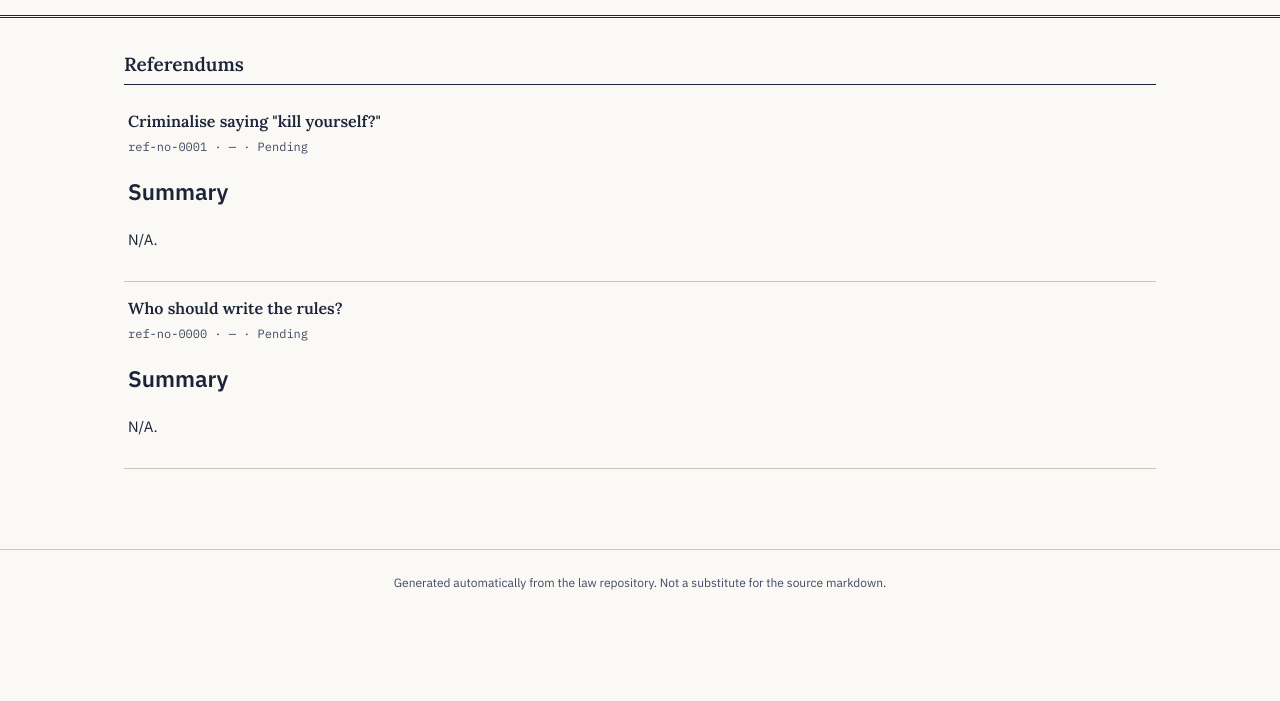
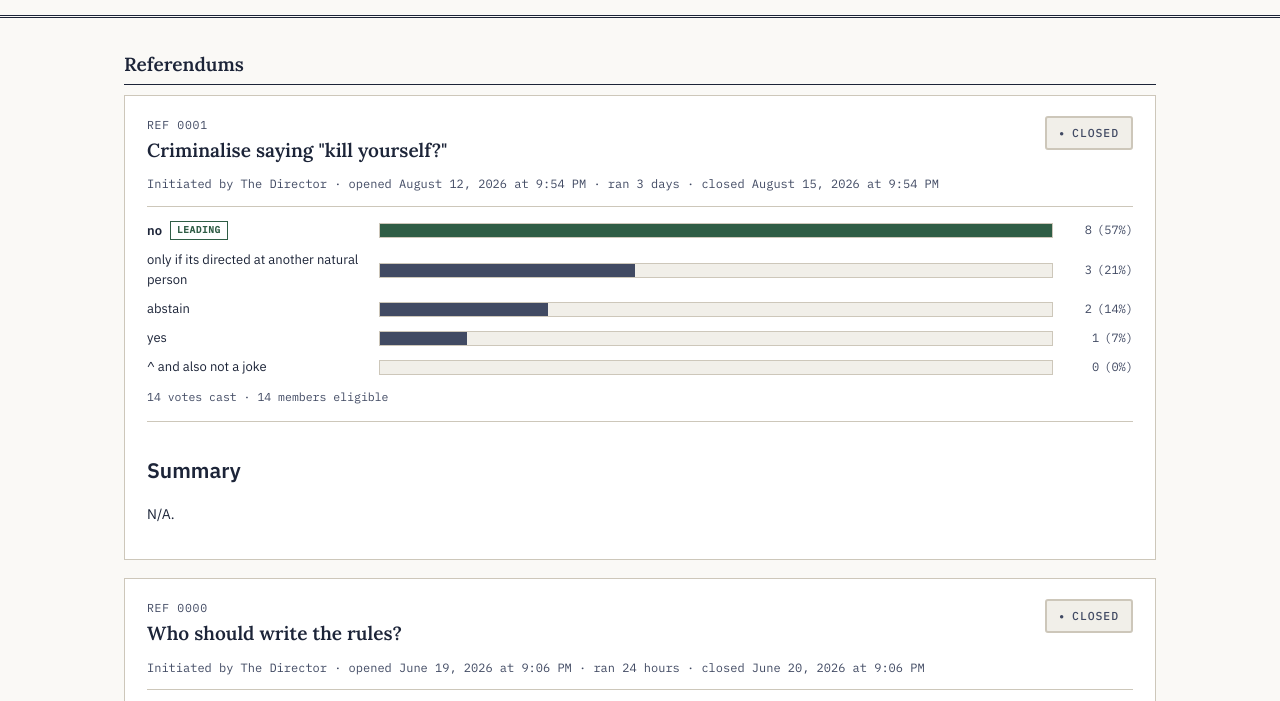
Before and after one commit to Nirleka-Studio/discord-lex, a website: page site/index.html in a window 1280 px wide. Both pictures are taken after a click on the link "REFERENDUMS". Shown: the part 85-786 px from the top of the page. Drawn offline with nearby package versions, Linux system fonts and the light colour scheme.

Commit message:
feat(site): add referendums

```diff
--- a/site/app.js
+++ b/site/app.js
@@ -8,6 +8,8 @@
     superseded: "Superseded",
     pending: "Pending",
     historical: "Historical version",
+    ongoing: "Ongoing",
+    closed: "Closed",
   };
 
   function fmtDate(d) {
@@ -15,6 +17,45 @@
     const dt = new Date(d + "T00:00:00");
     if (isNaN(dt)) return d;
     return dt.toLocaleDateString("en-US", { year: "numeric", month: "long", day: "numeric" });
+  }
+
+  function fmtDateTime(d) {
+    if (!d) return "—";
+    const dt = new Date(d);
+    if (isNaN(dt)) return d;
+    return dt.toLocaleString("en-US", { year: "numeric", month: "long", day: "numeric", hour: "numeric", minute: "2-digit" });
+  }
+
+  function referendumStatus(ref) {
+    if (!ref.ended_at) return "ongoing";
+    const ended = new Date(ref.ended_at);
+    if (isNaN(ended)) return "ongoing";
+    return ended.getTime() <= Date.now() ? "closed" : "ongoing";
+  }
+
+  function referendumChart(ref) {
+    const options = ref.options || [];
+    if (!options.length) return '<p class="empty-state" style="padding:16px 0;">No results recorded.</p>';
+    const totalCast = options.reduce((s, o) => s + o.votes, 0);
+    const maxVotes = Math.max(1, ...options.map((o) => o.votes));
+    const sorted = [...options].sort((a, b) => b.votes - a.votes);
+    const winner = totalCast > 0 ? sorted[0].option : null;
+
+    const rows = sorted
+        .map((o) => {
+          const pct = totalCast ? Math.round((o.votes / totalCast) * 100) : 0;
+          const widthPct = Math.round((o.votes / maxVotes) * 100);
+          const isWinner = o.option === winner && o.votes > 0;
+          return `
+        <div class="ref-bar-row ${isWinner ? "winner" : ""}">
+          <div class="ref-bar-label">${o.option}${isWinner ? '<span class="ref-winner-tag">Leading</span>' : ""}</div>
+          <div class="ref-bar-track"><div class="ref-bar-fill" style="width:${widthPct}%"></div></div>
+          <div class="ref-bar-value">${o.votes}<span class="ref-bar-pct">(${pct}%)</span></div>
+        </div>`;
+        })
+        .join("");
+
+    return `<div class="ref-chart">${rows}</div><div class="ref-total">${totalCast} vote${totalCast === 1 ? "" : "s"} cast · ${ref.total_voters} member${ref.total_voters === 1 ? "" : "s"} eligible</div>`;
   }
 
   function stamp(status) {
@@ -373,20 +414,37 @@
   }
 
   function renderReferendums() {
-    const rows = DATA.referendums
-        .map(
-            (r) => `
-      <div class="ref-row">
-        <div class="ref-title">${r.title}</div>
-        <div class="ref-meta">${r.id} · ${fmtDate(r.date)} · ${r.result || "Pending"}${r.amends ? ` · amends <a href="${lawUrl(r.amends)}">${r.amends}</a>` : ""}</div>
-        <div>${window.marked ? marked.parse(r.content || "") : r.content}</div>
-      </div>`
-        )
+    if (!DATA.referendums.length) {
+      app.innerHTML = `<h2 class="category-heading">Referendums</h2><hr class="category-rule" /><p class="empty-state">No referendums recorded.</p>`;
+      return;
+    }
+    const cards = DATA.referendums
+        .map((r) => {
+          const status = referendumStatus(r);
+          const summaryHtml = window.marked ? marked.parse(r.content || "") : r.content;
+          return `
+      <div class="ref-card">
+        <div class="ref-card-header">
+          <div>
+            <div class="ref-eyebrow">${r.id}</div>
+            <div class="ref-title">${r.title}</div>
+          </div>
+          ${stamp(status)}
+        </div>
+        <div class="ref-meta">
+          Initiated by ${r.initiated_by || "—"} · opened ${fmtDateTime(r.created_at)}
+          ${r.duration ? ` · ran ${r.duration}` : ""}
+          ${r.ended_at ? ` · ${status === "closed" ? "closed" : "closes"} ${fmtDateTime(r.ended_at)}` : ""}
+        </div>
+        ${referendumChart(r)}
+        <div class="ref-summary">${summaryHtml}</div>
+      </div>`;
+        })
         .join("");
     app.innerHTML = `
       <h2 class="category-heading">Referendums</h2>
       <hr class="category-rule" />
-      ${rows || '<p class="empty-state">No referendums recorded.</p>'}
+      ${cards}
     `;
   }
 
--- a/site/styles.css
+++ b/site/styles.css
@@ -141,14 +141,17 @@ a:focus-visible, button:focus-visible { outline: 2px solid var(--accent); outlin
   padding: 6px 12px;
   border: 2px solid currentColor;
   border-radius: 3px;
+  transform: rotate(-1.2deg);
   position: relative;
 }
 .stamp::before { content: "●"; font-size: 8px; }
 .stamp.in_force { color: var(--force); background: var(--force-bg); }
 .stamp.repealed, .stamp.superseded { color: var(--repealed); background: var(--repealed-bg); }
 .stamp.pending { color: var(--pending); background: var(--pending-bg); }
-.stamp.historical { color: var(--repealed); background: var(--repealed-bg); border-color: var(--repealed-border); transform: rotate(0deg); }
+.stamp.historical { color: var(--ink-soft); background: var(--paper-panel); border-color: var(--rule); transform: rotate(0deg); }
 .stamp.historical::before { content: "○"; }
+.stamp.ongoing { color: var(--pending); background: var(--pending-bg); transform: rotate(0deg); }
+.stamp.closed { color: var(--ink-soft); background: var(--paper-panel); border-color: var(--rule); transform: rotate(0deg); }
 
 /* ---------- law detail ---------- */
 .law-layout { display: grid; grid-template-columns: 260px 1fr; gap: 36px; align-items: start; }
@@ -278,7 +281,6 @@ a:focus-visible, button:focus-visible { outline: 2px solid var(--accent); outlin
 .empty-state { color: var(--ink-soft); padding: 40px 0; text-align: center; font-family: var(--font-mono); font-size: 13px; }
 
 /* ---------- lettered / nested lists inside law text ---------- */
-/* Clean native list with selectable markers and spacing */
 .law-list {
   margin: 8px 0 16px;
   padding-left: 2.2rem; /* Indents list & leaves room for markers */
@@ -365,9 +367,88 @@ a:focus-visible, button:focus-visible { outline: 2px solid var(--accent); outlin
 }
 .toast.show { opacity: 1; transform: translateX(-50%) translateY(0); }
 
-.ref-row {
-  padding: 14px 4px;
+.ref-card {
+  background: #fff;
+  border: 1px solid var(--rule);
+  padding: 20px 22px;
+  margin-bottom: 18px;
+}
+.ref-card-header {
+  display: flex;
+  justify-content: space-between;
+  align-items: flex-start;
+  gap: 14px;
+  flex-wrap: wrap;
+}
+.ref-eyebrow {
+  font-family: var(--font-mono);
+  font-size: 11.5px;
+  letter-spacing: 0.06em;
+  color: var(--ink-soft);
+  text-transform: uppercase;
+}
+.ref-title { font-family: var(--font-display); font-weight: 600; font-size: 19px; margin-top: 2px; }
+.ref-meta {
+  font-family: var(--font-mono);
+  font-size: 12px;
+  color: var(--ink-soft);
+  margin: 10px 0 4px;
+  padding-bottom: 12px;
   border-bottom: 1px solid var(--rule);
 }
-.ref-title { font-family: var(--font-display); font-weight: 600; font-size: 16px; }
-.ref-meta { font-family: var(--font-mono); font-size: 12px; color: var(--ink-soft); margin-top: 4px; }
+
+.ref-chart { margin: 14px 0 4px; display: flex; flex-direction: column; gap: 9px; }
+.ref-bar-row {
+  display: grid;
+  grid-template-columns: minmax(120px, 220px) 1fr auto;
+  gap: 12px;
+  align-items: center;
+  font-size: 13px;
+}
+.ref-bar-label { display: flex; align-items: center; gap: 8px; }
+.ref-bar-track {
+  background: var(--paper-panel);
+  height: 15px;
+  border: 1px solid var(--rule);
+}
+.ref-bar-fill {
+  height: 100%;
+  background: var(--ink-soft);
+  transition: width .4s ease;
+}
+.ref-bar-row.winner .ref-bar-fill { background: var(--force); }
+.ref-bar-row.winner .ref-bar-label { font-weight: 600; }
+.ref-winner-tag {
+  font-family: var(--font-mono);
+  font-size: 9.5px;
+  letter-spacing: 0.06em;
+  text-transform: uppercase;
+  color: var(--force);
+  border: 1px solid var(--force);
+  padding: 1px 6px;
+}
+.ref-bar-value {
+  font-family: var(--font-mono);
+  font-size: 12px;
+  color: var(--ink-soft);
+  white-space: nowrap;
+  text-align: right;
+  min-width: 68px;
+}
+.ref-bar-pct { display: inline-block; margin-left: 5px; }
+.ref-total {
+  font-family: var(--font-mono);
+  font-size: 11.5px;
+  color: var(--ink-soft);
+  margin-top: 10px;
+}
+.ref-summary {
+  margin-top: 16px;
+  padding-top: 14px;
+  border-top: 1px solid var(--rule);
+  font-size: 14px;
+}
+@media (max-width: 560px) {
+  .ref-bar-row { grid-template-columns: 1fr; gap: 4px; }
+  .ref-bar-value { text-align: left; }
+}
```
Also changed, not shown: build.js (+12 -5 lines), site/data/laws.json.
